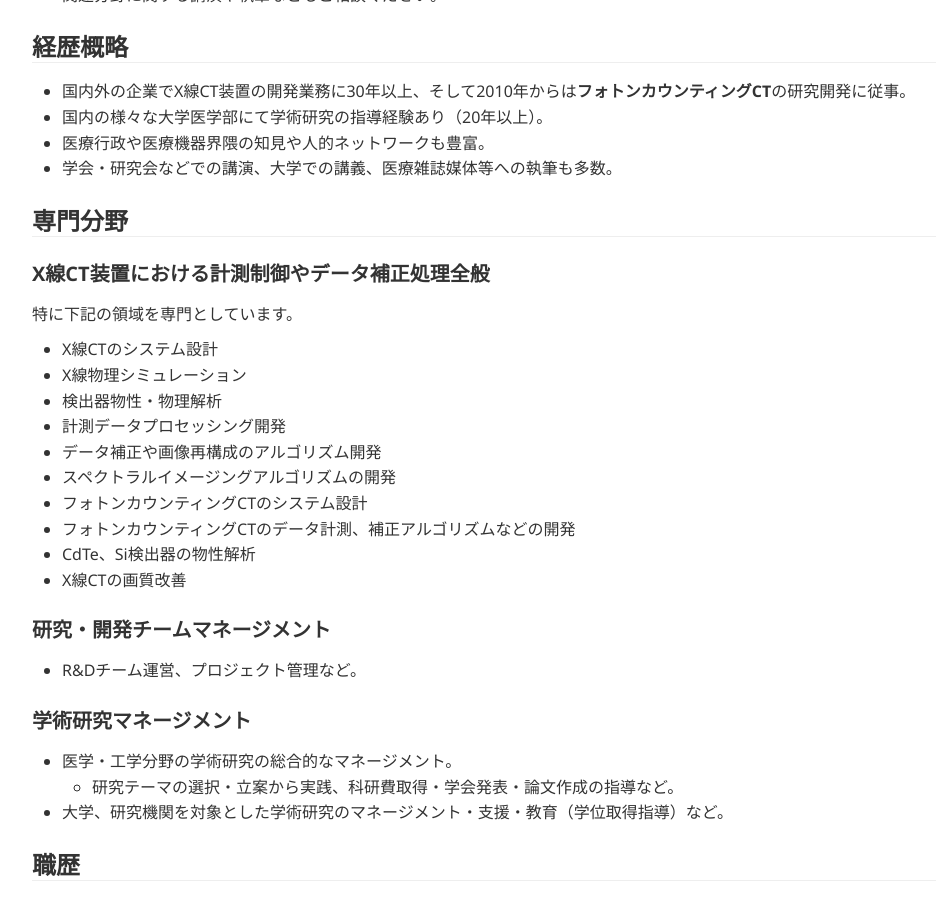
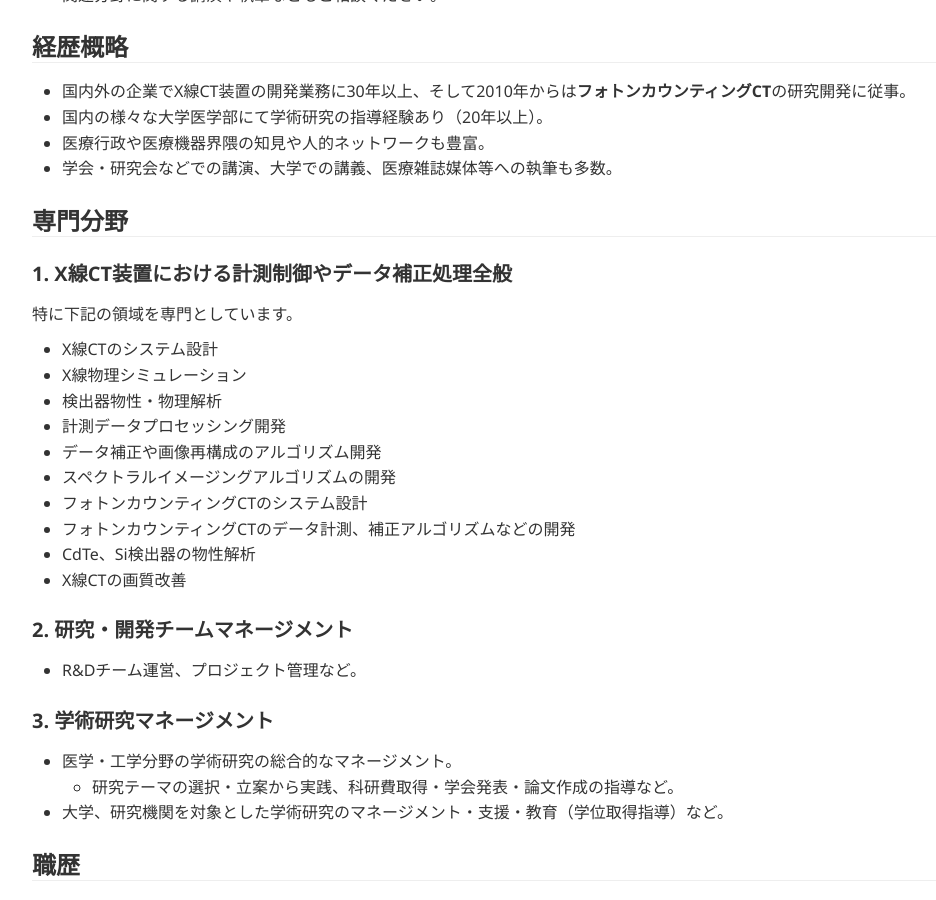
Before and after one commit to tnitoh/tnitoh.github.io, a Jekyll site: the page built from index.md, in a window 1280 px wide and 900 px high, scrolled down 422 px. Shown: the whole window, without its empty margins (26-962 px from the left). Built offline with Jekyll 4.4.1, drawn with Linux system fonts in a browser that asks for light colours; Markdown is read by kramdown in place of the engine named in the settings.

Commit message:
Update index.md

```diff
--- a/index.md
+++ b/index.md
@@ -12,6 +12,7 @@ title: Toshihide Itoh
 - 医療機器関連企業における**X線CT装置の研究開発**支援、研究所や大学等のアカデミアにおける**学術研究**のコンサルティングを法人・個人を問わず幅広くお受けしています。
 - 関連分野に関する講演や執筆などもご相談ください。
 
+
 ## 経歴概略
 
 - 国内外の企業でX線CT装置の開発業務に30年以上、そして2010年からは**フォトンカウンティングCT**の研究開発に従事。
@@ -21,7 +22,7 @@ title: Toshihide Itoh
 
 ## 専門分野
 
-### X線CT装置における計測制御やデータ補正処理全般
+### 1. X線CT装置における計測制御やデータ補正処理全般
 特に下記の領域を専門としています。
 
 - X線CTのシステム設計
@@ -35,10 +36,10 @@ title: Toshihide Itoh
 - CdTe、Si検出器の物性解析
 - X線CTの画質改善
 
-### 研究・開発チームマネージメント
+### 2. 研究・開発チームマネージメント
 - R&Dチーム運営、プロジェクト管理など。
 
-### 学術研究マネージメント
+### 3. 学術研究マネージメント
 - 医学・工学分野の学術研究の総合的なマネージメント。
   - 研究テーマの選択・立案から実践、科研費取得・学会発表・論文作成の指導など。
 - 大学、研究機関を対象とした学術研究のマネージメント・支援・教育（学位取得指導）など。
```
